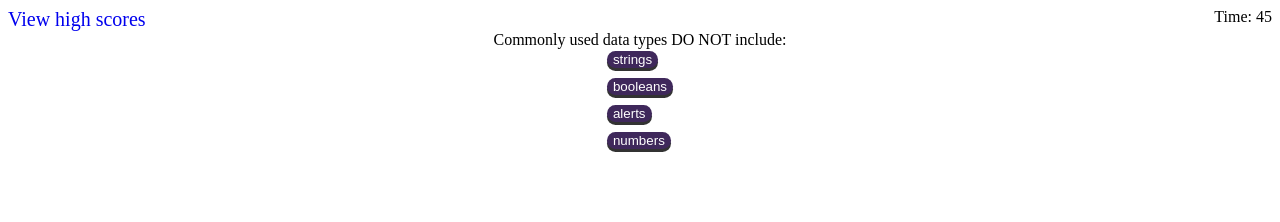
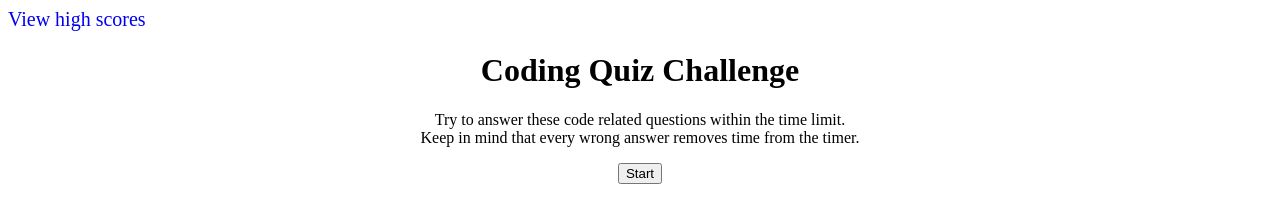
Before and after one commit to JRPerez936/Code_Quiz, a plain HTML site: page index.html in a window 1280 px wide. Drawn offline with Linux system fonts and the light colour scheme.

Commit message:
added start section to quiz that transitions into main quiz

```diff
--- a/assets/css/style.css
+++ b/assets/css/style.css
@@ -10,8 +10,18 @@ header a{
     font-size: 20px;
     text-decoration: none;
 }
+
+.intro{
+    margin: auto;
+    width: 100%;
+    height: 100px;
+    text-align: center;
+}
+
 .question{
     text-align: center;
+    font-size: 45px;
+    font-weight: bold;
 }
 .option-list{
     list-style: none;
--- a/assets/js/script.js
+++ b/assets/js/script.js
@@ -16,6 +16,7 @@ var questions = [
   var optionListEl = document.querySelector("#option-list");
   var questionResultEl = document.querySelector("#question-result");
   var timerEl = document.querySelector("#timer");
+  var introductionEl = document.querySelector("#intro");
 
   var questionIndex = 0;
   var correctCount = 0;
@@ -91,7 +92,7 @@ var questions = [
     setTimeout(nextQuestion, 2000);
   }
   function startQuiz(){
-
+    introductionEl.remove();
+    renderQuestion();
+    optionListEl.addEventListener("click", checkAnswer);
   }
-  renderQuestion();
-  optionListEl.addEventListener("click", checkAnswer);
--- a/index.html
+++ b/index.html
@@ -13,6 +13,11 @@
         <div id="timer"></div>
     </header>
 
+    <div id="intro" class="intro">
+        <h1>Coding Quiz Challenge</h1>
+        <p>Try to answer these code related questions within the time limit.<br> Keep in mind that every wrong answer removes time from the timer.</p>
+        <button onclick="startQuiz()">Start</button>
+    </div>
 
     <div id="question" class="question"></div>
 
```
